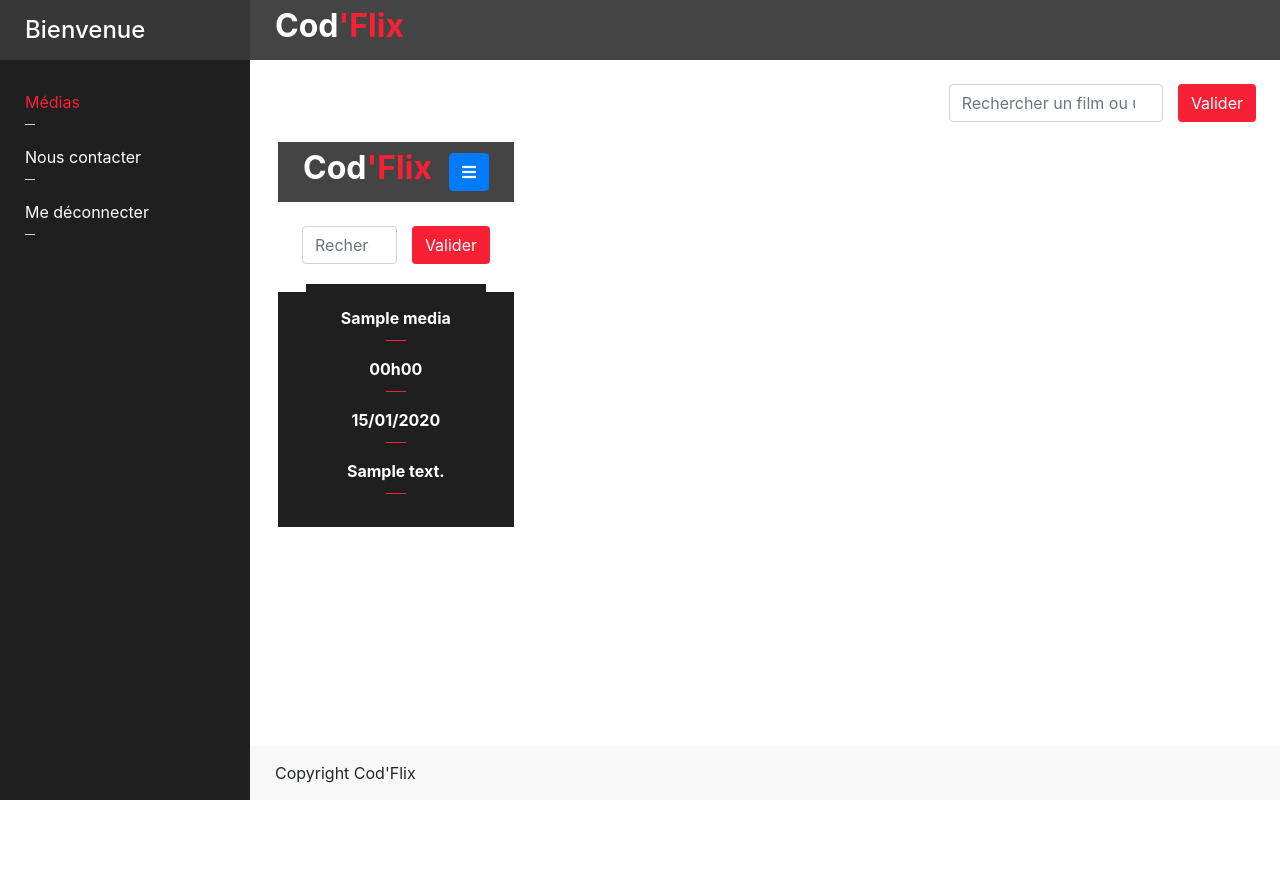
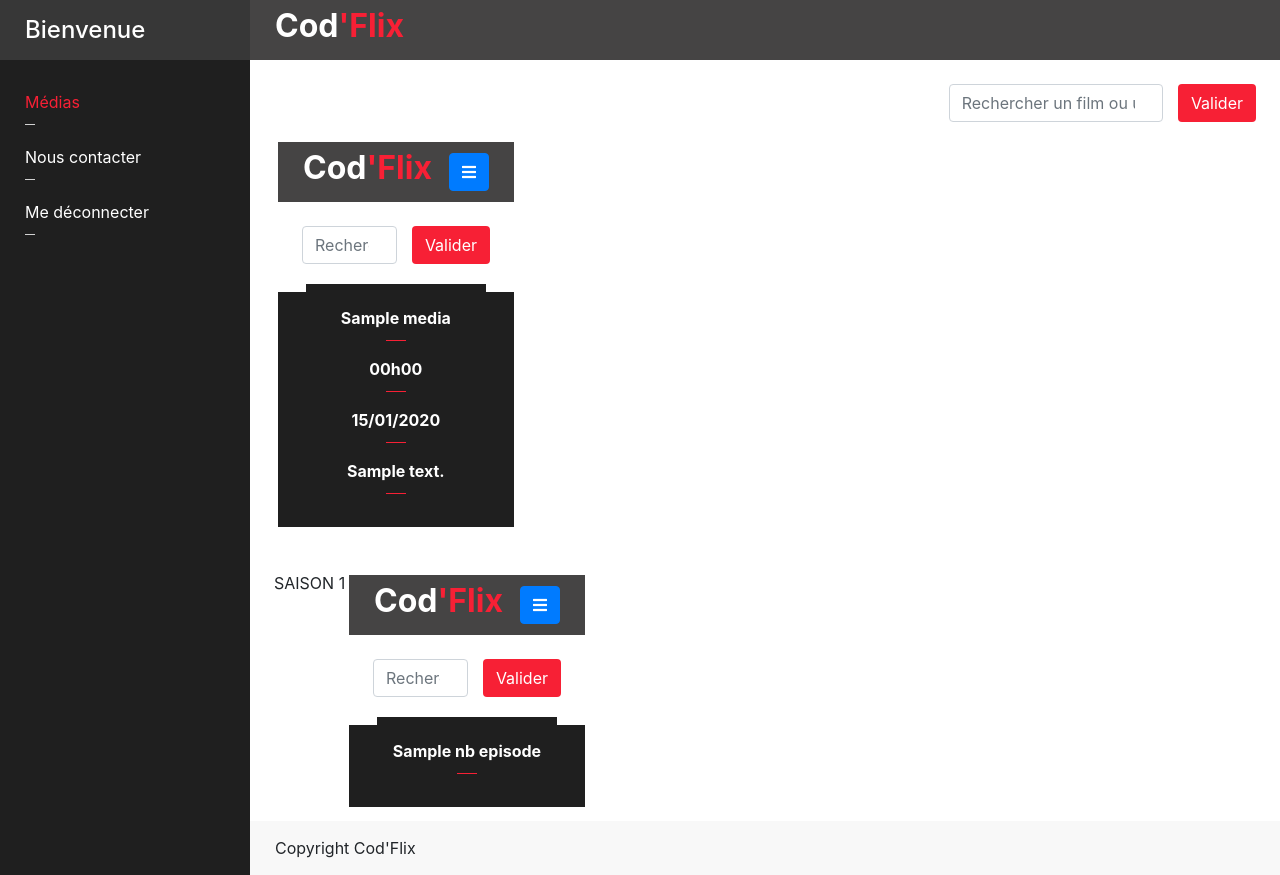
Before and after one commit to LowikBourgeoisat/ECPHP2020Lowik, a PHP site: template view/detailView.php in a window 1280 px wide. Before the commit the page ends 800 px from the top, so only its background shows below. Run offline with PHP 8.4, Linux system fonts and the light colour scheme; the template is opened without the code that fills it: most values are stand-ins (such as "Sample title", 1, 10 or a date in 2020); data that the repository does not hold is empty; some libraries are stand-ins or nearby versions.

Commit message:
Display of episodes organized by seasons when you are in the detail page of a series

```diff
--- a/controller/detailController.php
+++ b/controller/detailController.php
@@ -10,5 +10,10 @@
 
     $medias = Detail::detailMedia( $id );
 
+    if ($medias[0]['type'] == 'series'):
+        $nb_seasons = Detail::getSeasons( $id );
+        $nb_episodes = Detail::getEpisodes( $id );
+    endif;
+
     require('view/detailView.php');
 }
--- a/view/detailView.php
+++ b/view/detailView.php
@@ -18,8 +18,7 @@
             <a class="item" href="index.php?media=<?= $media['id']; ?>">
                 <div class="video">
                     <div>
-                        <iframe allowfullscreen="" frameborder="0"
-                                src="<?= $media['trailer_url']; ?>" ></iframe>
+                        <iframe allowfullscreen="" frameborder="0" src="<?= $media['trailer_url']; ?>" ></iframe>
                     </div>
                 </div>
                 <div class="title"><?= $media['title']; ?></div>
@@ -33,6 +32,23 @@
     </div>
 
 
+    <div class="media-list">
+        <?php foreach( $nb_seasons as $season ): ?>
+        <p>SAISON <?php print_r($season['id_season']) ?></p>
+            <?php foreach( $nb_episodes as $episode ): ?>
+                <a class="item" href="index.php?media=<?= $episode['id']; ?>">
+                    <div class="video">
+                        <div>
+                            <iframe allowfullscreen="" frameborder="0" src="<?= $episode['trailer_url']; ?>" ></iframe>
+                        </div>
+                    </div>
+                    <div class="title"><?= $episode['title']; ?></div>
+                </a>
+            <?php endforeach; ?>
+        <?php endforeach; ?>
+    </div>
+
+
 <?php $content = ob_get_clean(); ?>
 
 <?php require('dashboard.php'); ?>
```
Also changed, not shown: model/detail.php (+36 -7 lines).
